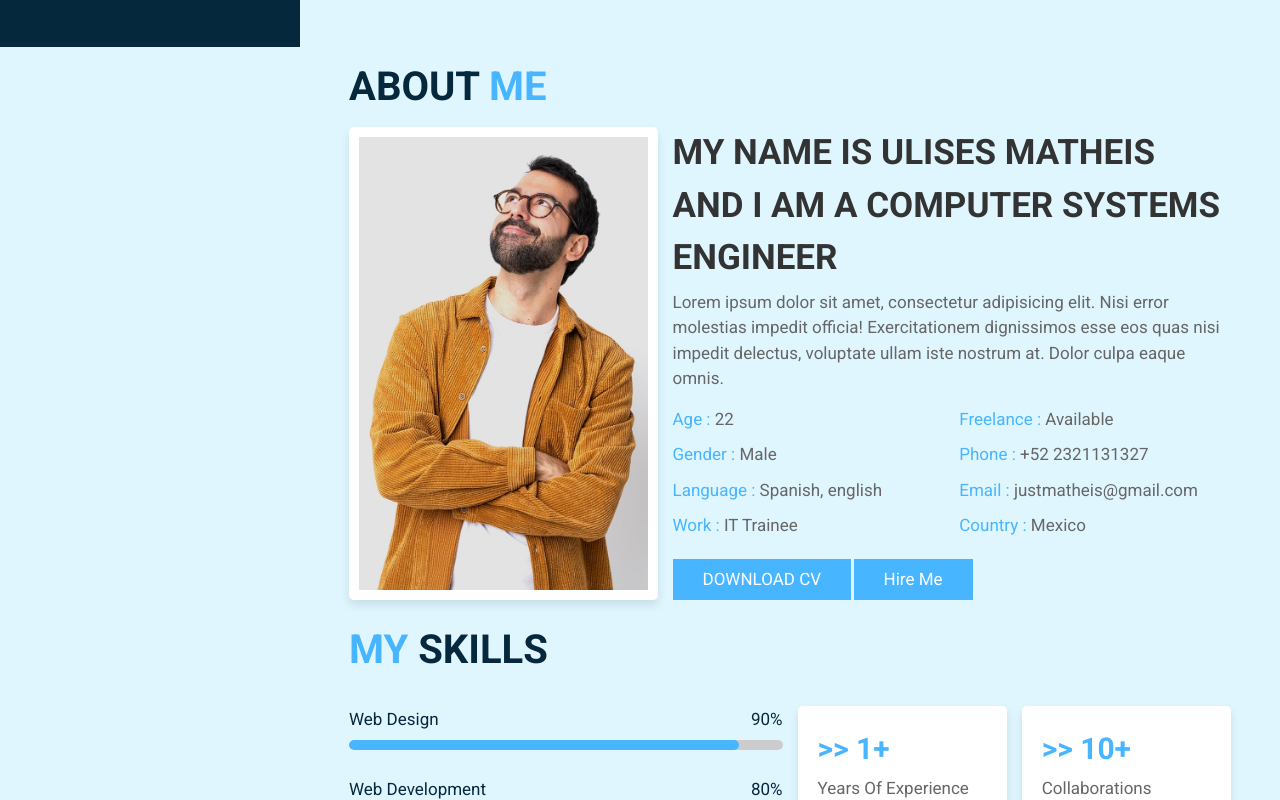
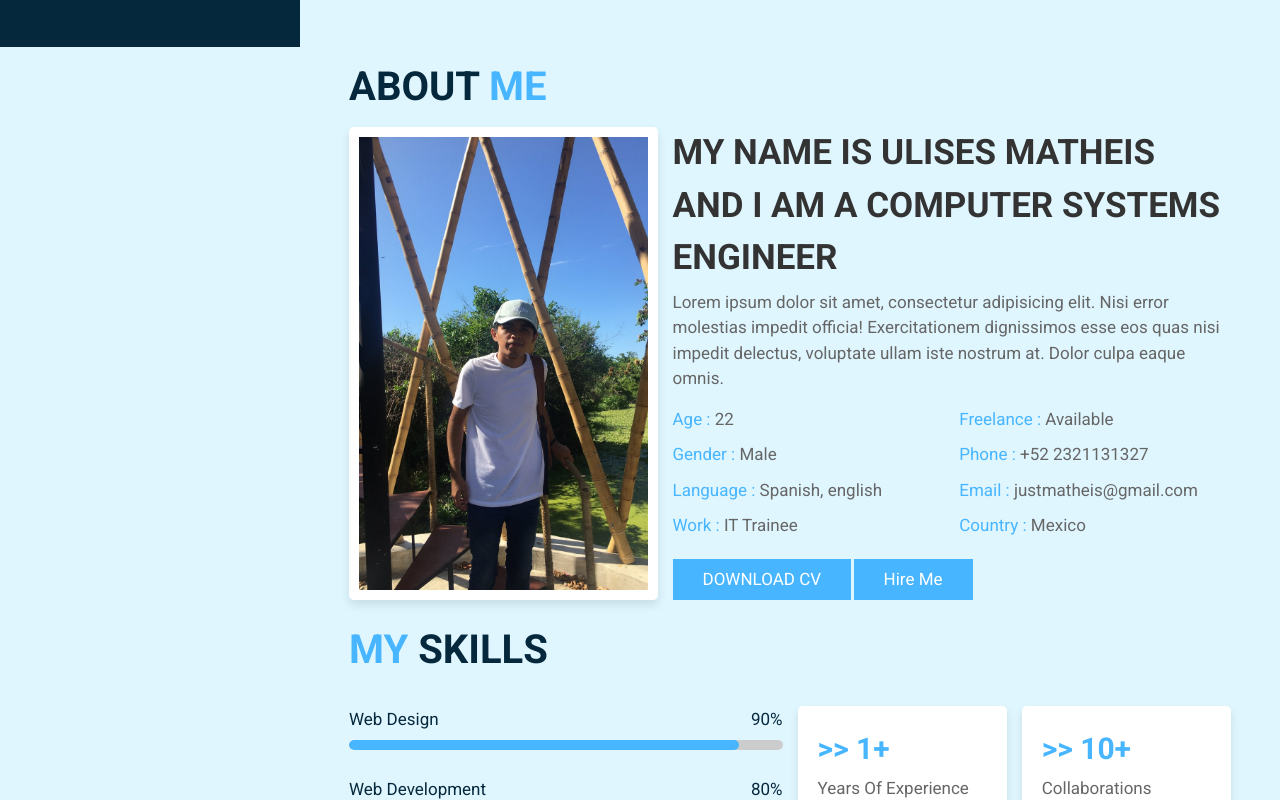
Before and after one commit to justmatheis/justmatheis.github.io, a plain HTML site: page index.html in a window 1280 px wide. Shown: the part 753-1553 px from the top of the page. Drawn offline with Linux system fonts and the light colour scheme.

Commit message:
Update index.html

```diff
--- a/index.html
+++ b/index.html
@@ -79,7 +79,7 @@
 <div class="row-1">
 
     <div class="image">
-        <img src="images/about-img.jpg" alt="">
+        <img src="images/profile_pic.jpg" alt="">
     </div>
 
     <div class="content">
```
